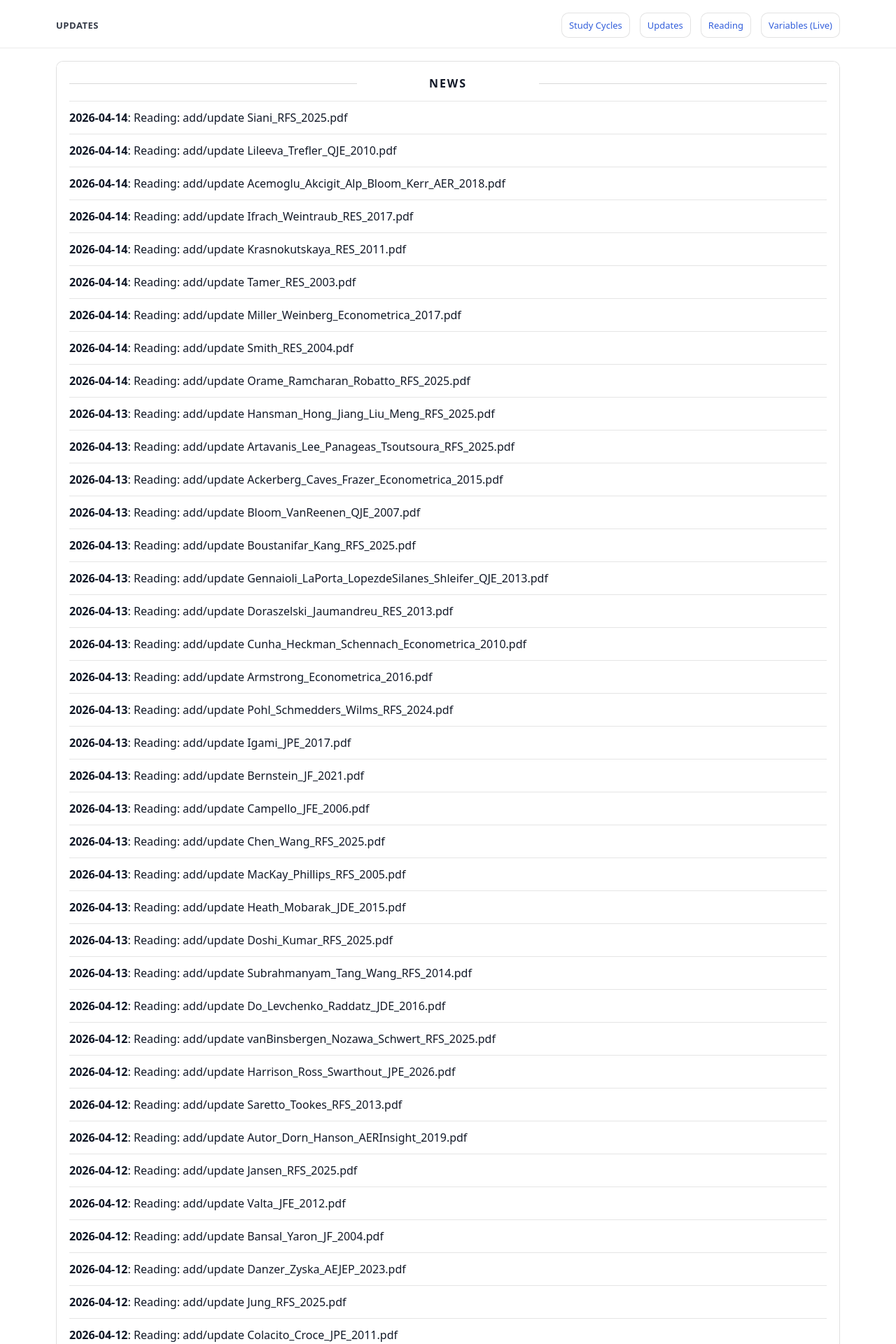
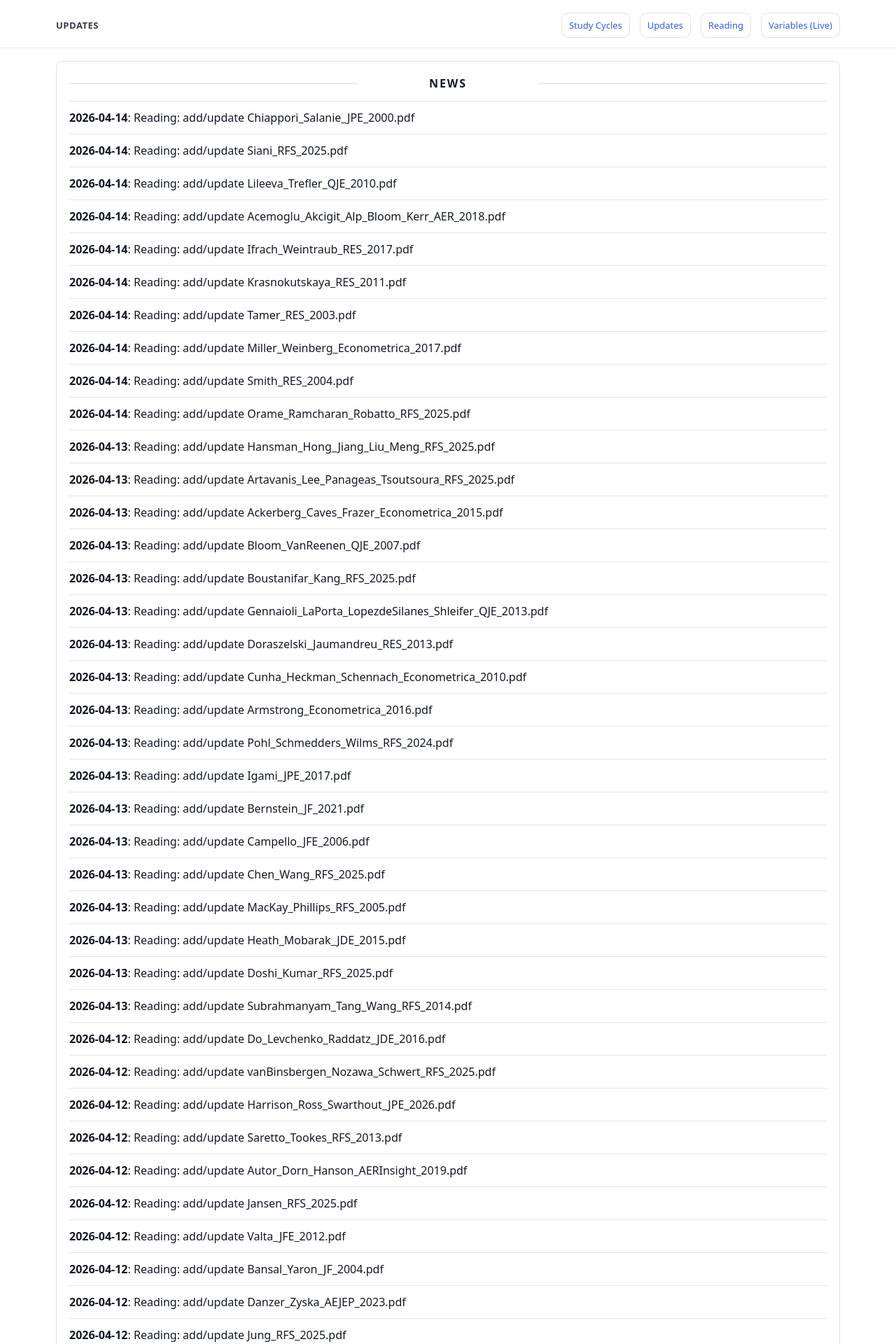
Before and after one commit to yaxinzn/study-archive, a Jekyll site: the page built from updates/index.md, in a window 1280 px wide. Shown: the top 1920 px of the page at 70% size. Built offline with Jekyll 4.4.1, drawn with Linux system fonts in a browser that asks for light colours; some of the changed text lies outside the part shown.

Commit message:
chore: update NEWS feed

```diff
--- a/_data/news.yml
+++ b/_data/news.yml
@@ -1,4 +1,7 @@
 # Auto-generated update history (sorted newest -> oldest). Do not edit manually.
+- ts: "1776162492"
+  date: "2026-04-14"
+  title: "Reading: add/update Chiappori_Salanie_JPE_2000.pdf"
 - ts: "1776162041"
   date: "2026-04-14"
   title: "Reading: add/update Siani_RFS_2025.pdf"
```
